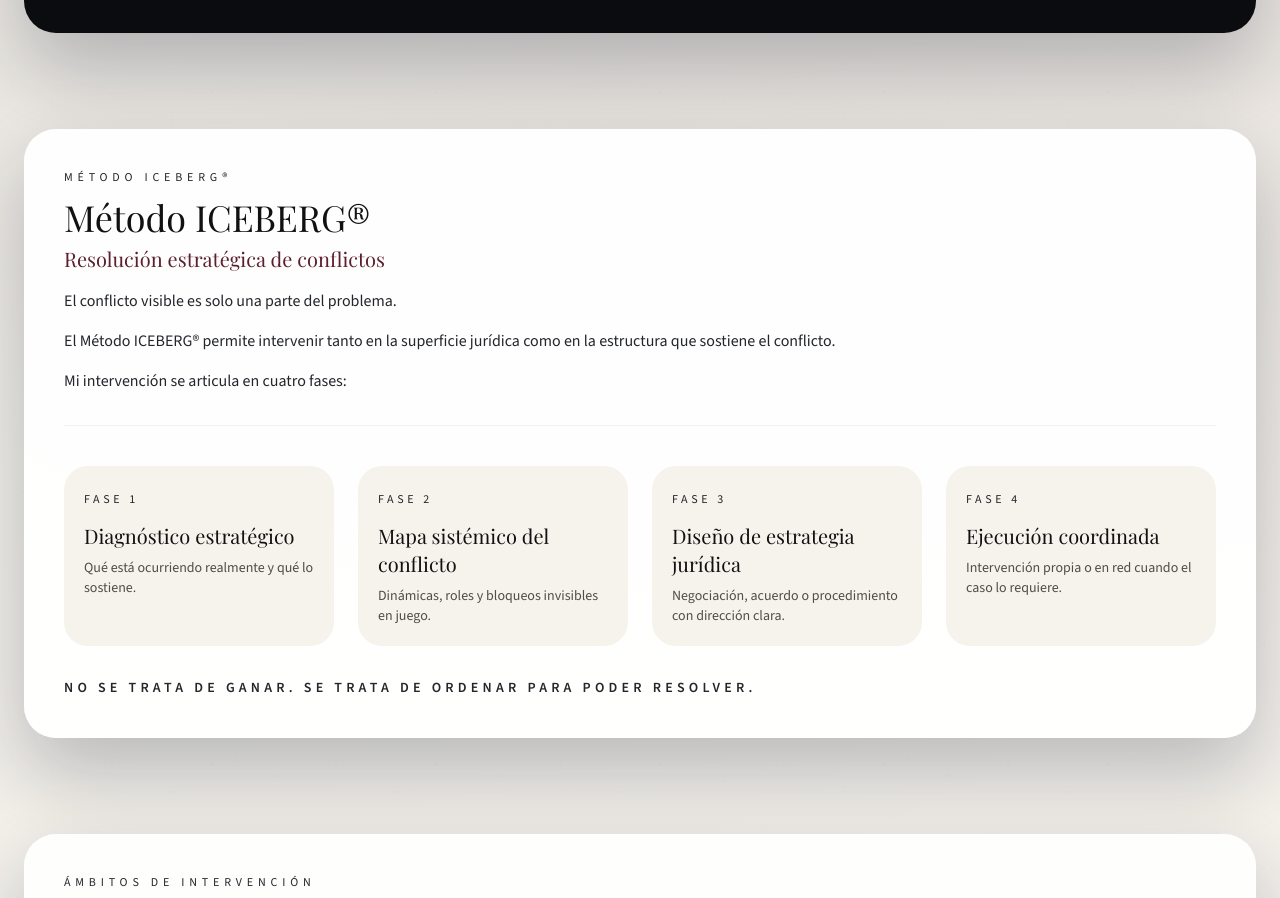
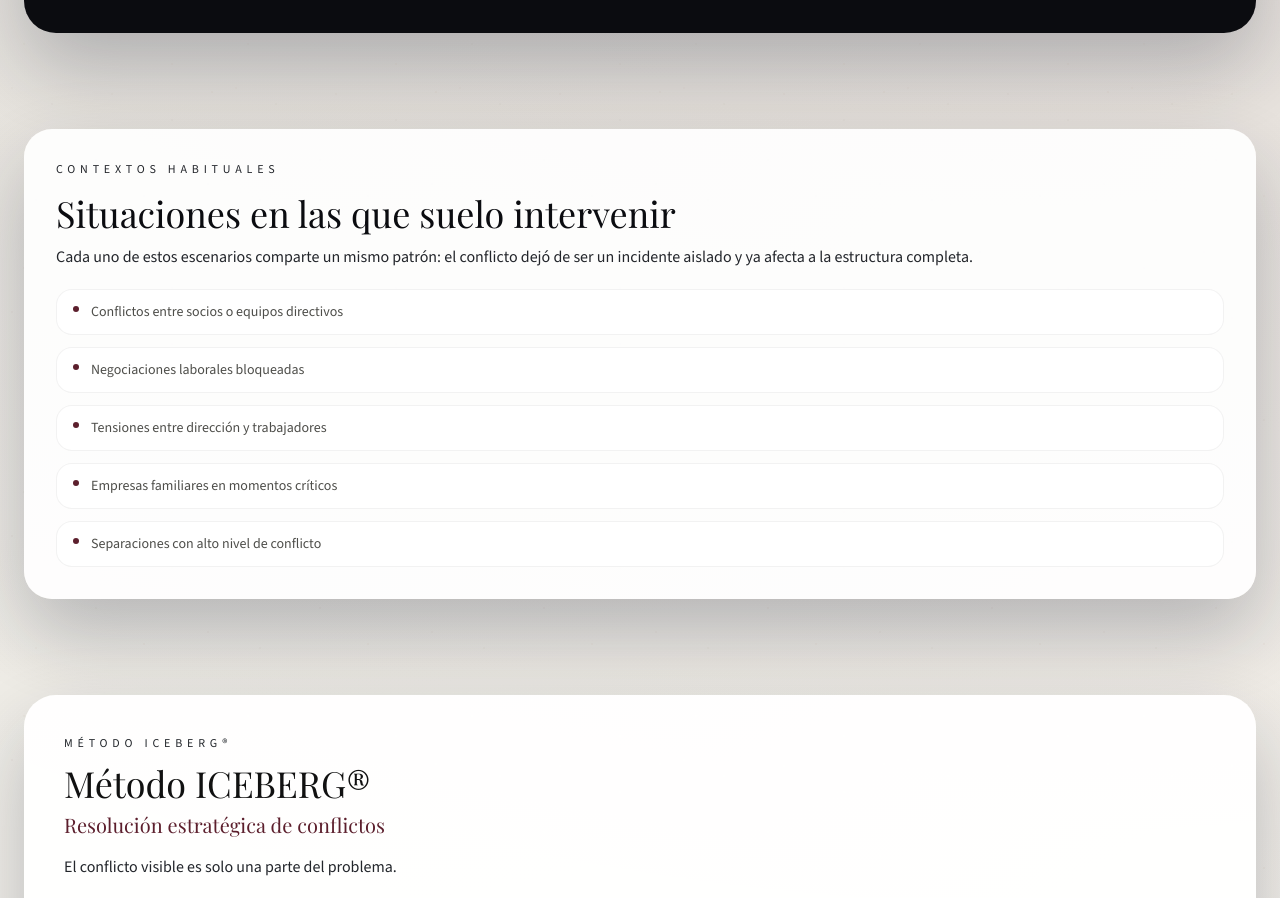
Before and after one commit to pegad222/web-miriana, a Next.js app: page / in a window 1280 px wide. Shown: the part 1492-2390 px from the top of the page. Built offline with nearby package versions, Linux system fonts and the light colour scheme; no server answers; the database is empty; a web font is replaced by a local one.

Commit message:
feat: add intervention contexts section

```diff
--- a/src/app/(site)/page.tsx
+++ b/src/app/(site)/page.tsx
@@ -72,6 +72,28 @@ export default async function HomePage() {
           ))}
         </ul>
         <p className="mt-8 text-sm uppercase tracking-[0.4em] text-sand/70">El resultado no es solución. Es desgaste.</p>
+      </section>
+
+      <section className="rounded-[28px] bg-white/90 p-8 shadow-elevation">
+        <p className="text-xs uppercase tracking-[0.4em] text-muted-ink">Contextos habituales</p>
+        <h2 className="mt-4 font-display text-4xl text-ink">Situaciones en las que suelo intervenir</h2>
+        <p className="mt-3 text-base text-muted-ink">
+          Cada uno de estos escenarios comparte un mismo patrón: el conflicto dejó de ser un incidente aislado y ya afecta a la estructura completa.
+        </p>
+        <ul className="mt-5 space-y-3 text-sm text-slate">
+          {[
+            "Conflictos entre socios o equipos directivos",
+            "Negociaciones laborales bloqueadas",
+            "Tensiones entre dirección y trabajadores",
+            "Empresas familiares en momentos críticos",
+            "Separaciones con alto nivel de conflicto",
+          ].map((item) => (
+            <li key={item} className="flex items-start gap-3 rounded-2xl border border-black/5 bg-white/80 px-4 py-3">
+              <span className="mt-1 h-1.5 w-1.5 rounded-full bg-burgundy" />
+              <span>{item}</span>
+            </li>
+          ))}
+        </ul>
       </section>
 
       <section className="rounded-[32px] bg-white/95 p-10 shadow-elevation">
```
